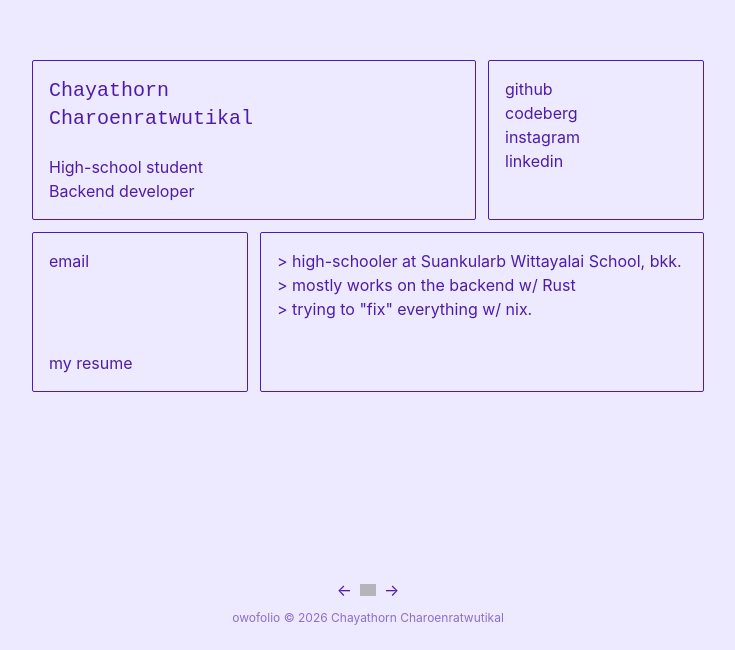
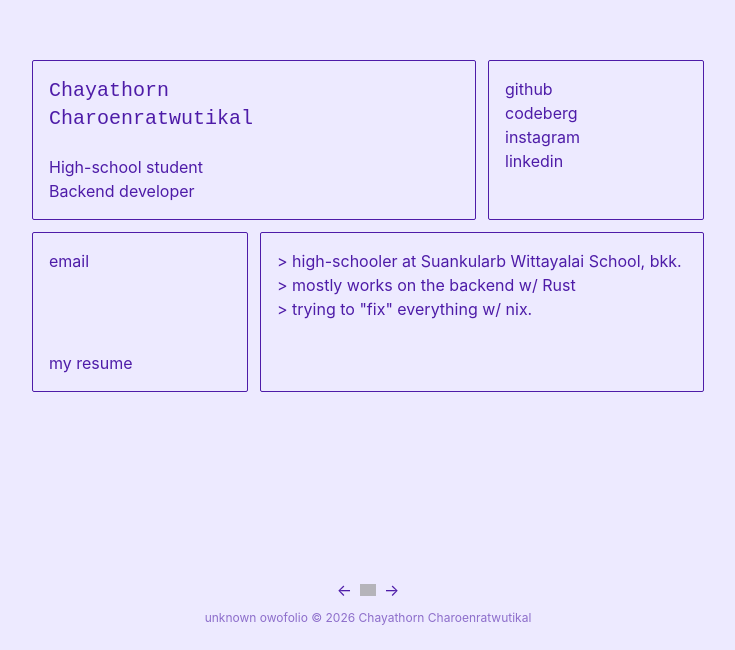
Before and after one commit to owo93/owo93, a SvelteKit app: page / in a window 1280 px wide. Shown: the part 150-800 px from the top of the page, without its empty margins (272-1007 px from the left). Built offline with nearby package versions, Linux system fonts and the light colour scheme; grey boxes are pictures that could not be loaded; a web font is replaced by a local one.

Commit message:
feat: display git commit hash

```diff
--- a/src/routes/+page.svelte
+++ b/src/routes/+page.svelte
@@ -11,6 +11,7 @@
 	];
 
 	let email: string = 'mailto:hi@chythrn.cc';
+	const commitHash = process.env.COMMIT_HASH || 'unknown';
 </script>
 
 <div class="flex h-svh flex-col p-4 sm:p-6">
@@ -53,7 +54,7 @@
 			<a href="https://nixwebr.ing/next/owo93">&RightArrow;</a>
 		</div>
 		<p class="text-xs opacity-60">
-			owofolio &copy; {new Date().getFullYear()} Chayathorn Charoenratwutikal
+			{commitHash} owofolio &copy; {new Date().getFullYear()} Chayathorn Charoenratwutikal
 		</p>
 	</div>
 </div>
--- a/vite.config.ts
+++ b/vite.config.ts
@@ -2,8 +2,14 @@ import tailwindcss from '@tailwindcss/vite';
 import adapter from '@sveltejs/adapter-cloudflare';
 import { sveltekit } from '@sveltejs/kit/vite';
 import { defineConfig } from 'vite';
+import { execSync } from 'child_process';
+
+const commitHash = execSync('git rev-parse --short HEAD').toString().trim();
 
 export default defineConfig({
+	define: {
+		'process.env.COMMIT_HASH': JSON.stringify(commitHash)
+	},
 	plugins: [
 		tailwindcss(),
 		sveltekit({
```
